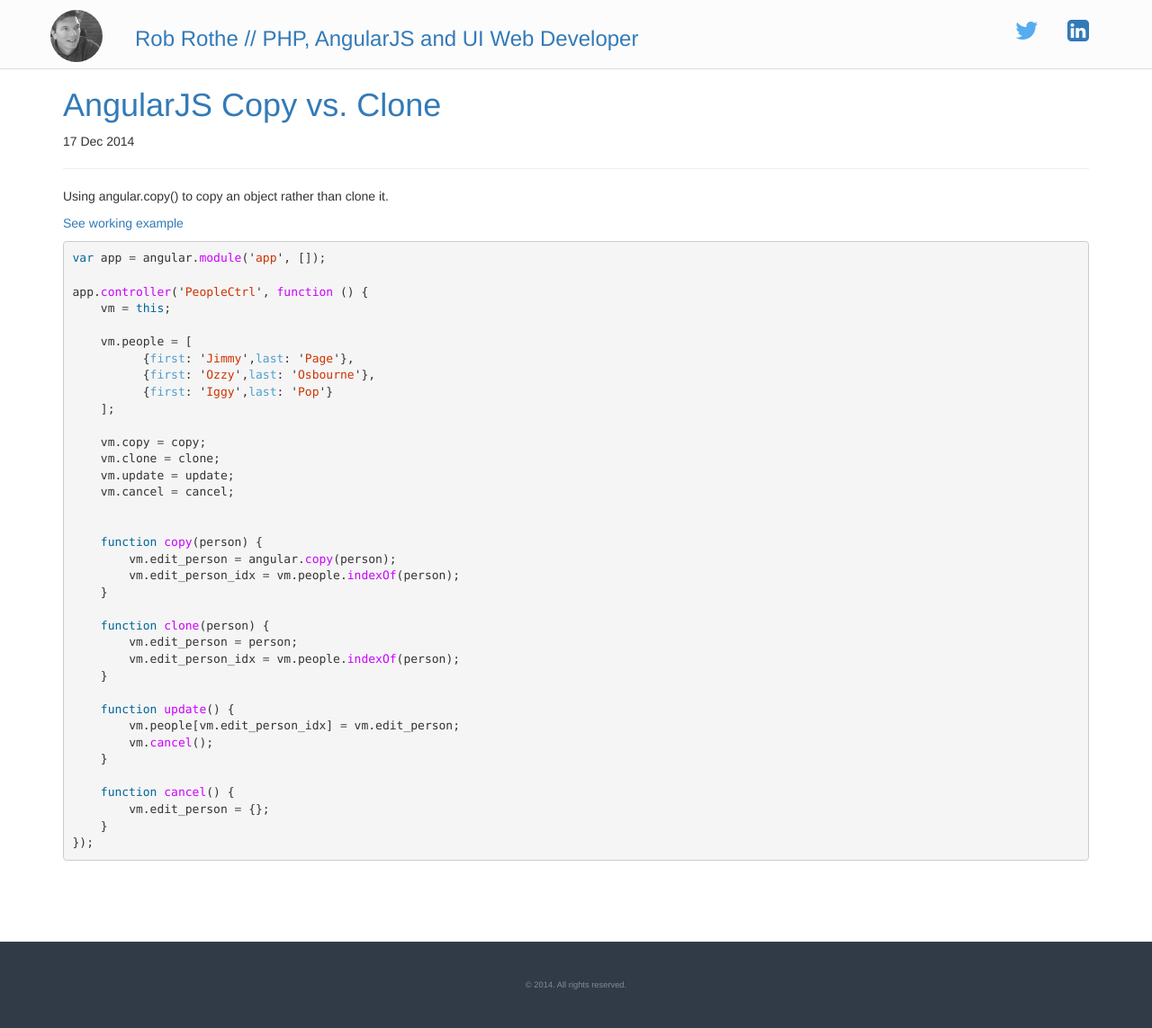
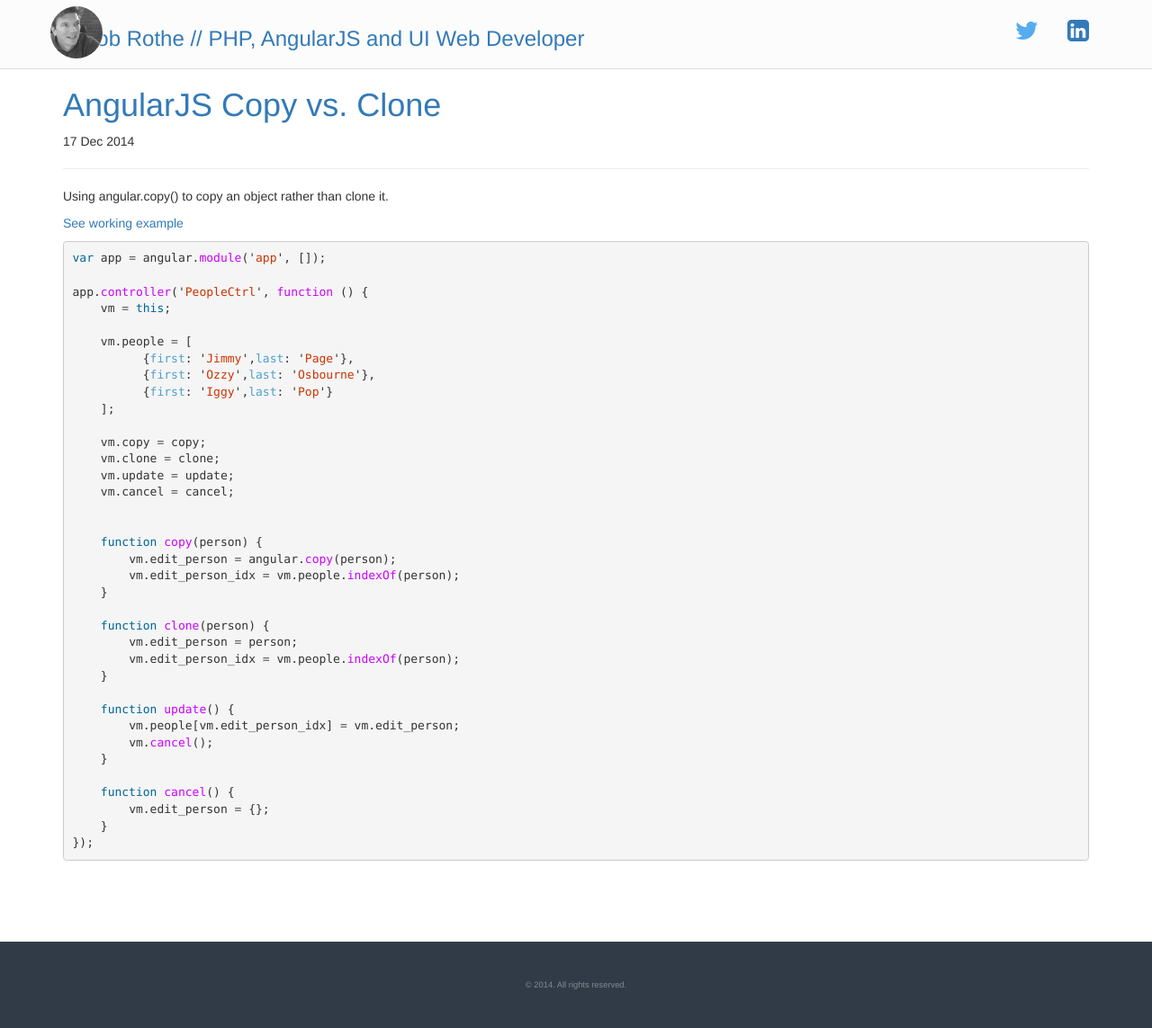
Before and after one commit to robrothedev/robrothedev.github.io, a Jekyll site: the page built from index.html, in a window 1280 px wide. Shown: the whole page at 90% size. Built offline with Jekyll 4.4.1, drawn with Linux system fonts in a browser that asks for light colours; nearby versions of some CDN libraries; the list of posts is cut into pages by our own code.

Commit message:
Updating

```diff
--- a/public/css/site.css
+++ b/public/css/site.css
@@ -15,7 +15,7 @@ body {
 .masthead h3 {
   margin:0;
   padding-top:10px;
-  margin-left:80px;
+  margin-left:20px;
 }
 
 .masthead-icons {
@@ -38,7 +38,7 @@ body {
   width:60px;
   position:absolute;
   left:0;
-  top:-10px;
+  top:-14px;
 }
 
 .main {
```
